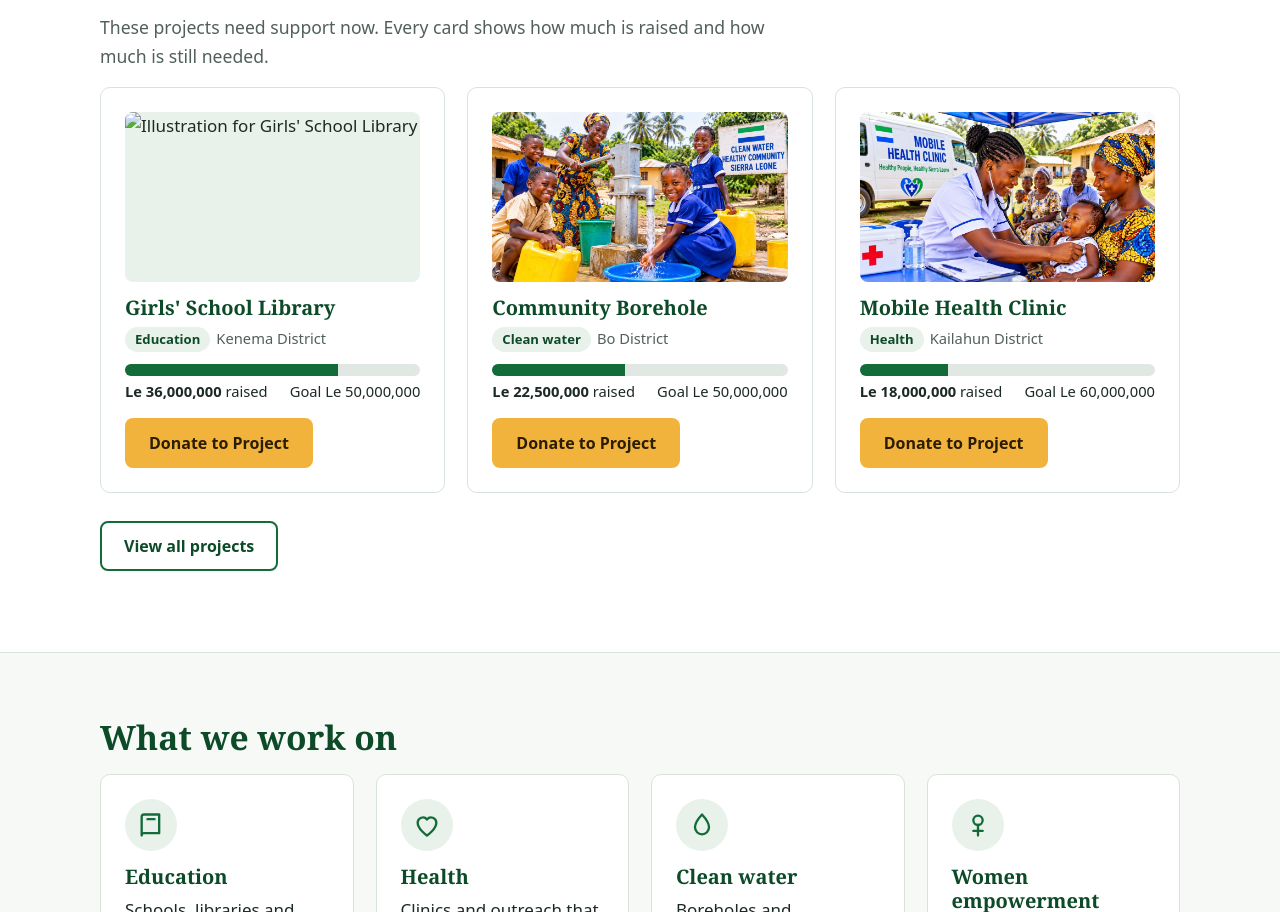
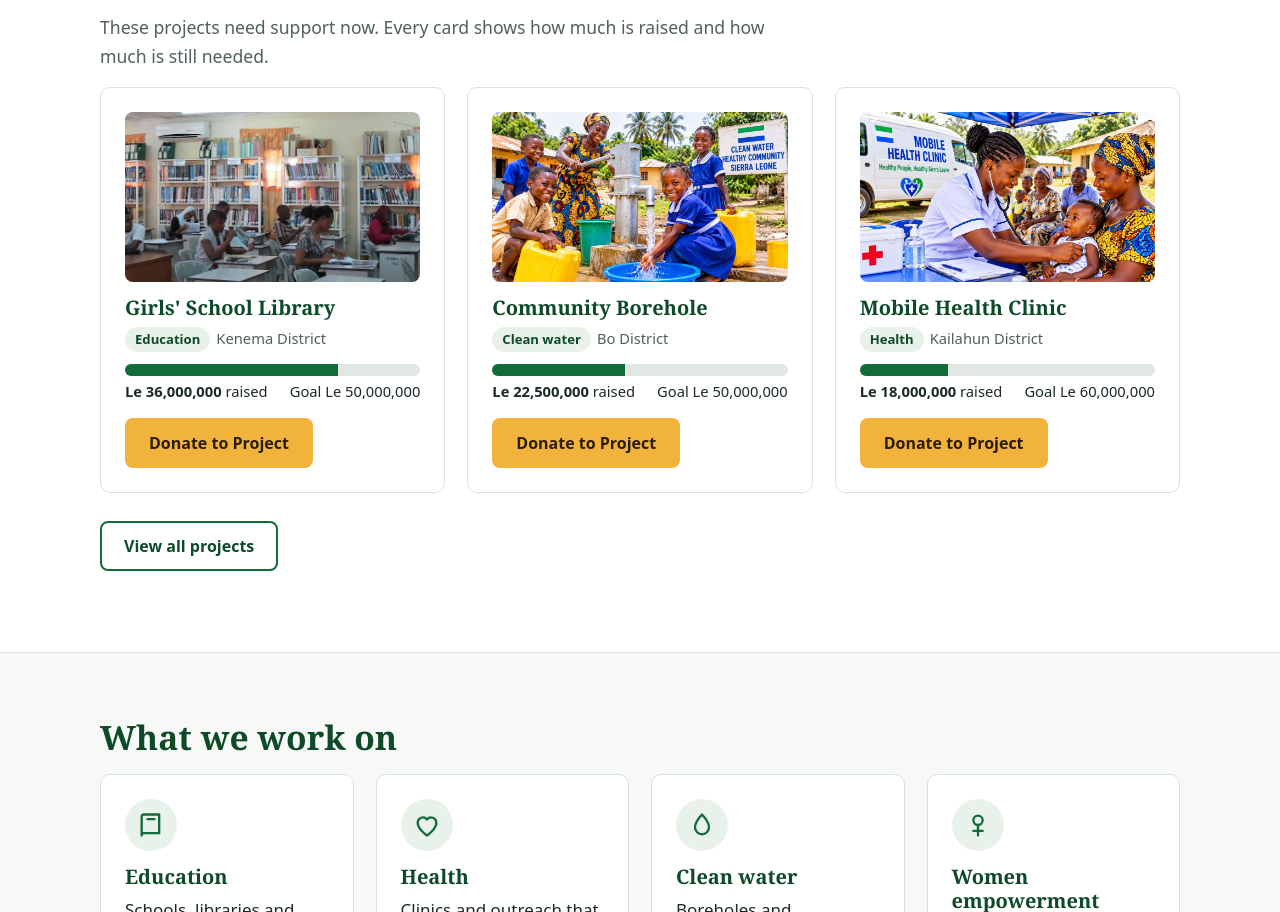
Before and after one commit to Kadija26/HopeBrodge_KhadijahAzizerBangura_905005409_BIT1102, a plain HTML site: page index.html in a window 1280 px wide. Shown: the part 1108-2020 px from the top of the page. Drawn offline with Linux system fonts and the light colour scheme.

Commit message:
Add girls school library image

```diff
--- a/index.html
+++ b/index.html
@@ -100,7 +100,7 @@
                 <p class="lead">These projects need support now. Every card shows how much is raised and how much is
                     still needed.</p>
                 <div class="grid g3">
-                    <article class="card"><img class="pimg-img" src="images/project-library.svg"
+                    <article class="card"><img class="pimg-img" src="images/girls-school-library.jpg"
                             alt="Illustration for Girls' School Library" loading="lazy">
                         <h3>Girls' School Library</h3>
                         <div class="meta"><span class="tag">Education</span>Kenema District</div><progress max="100"
```
Also changed, not shown: images/girls-school-library.jpg (added).
